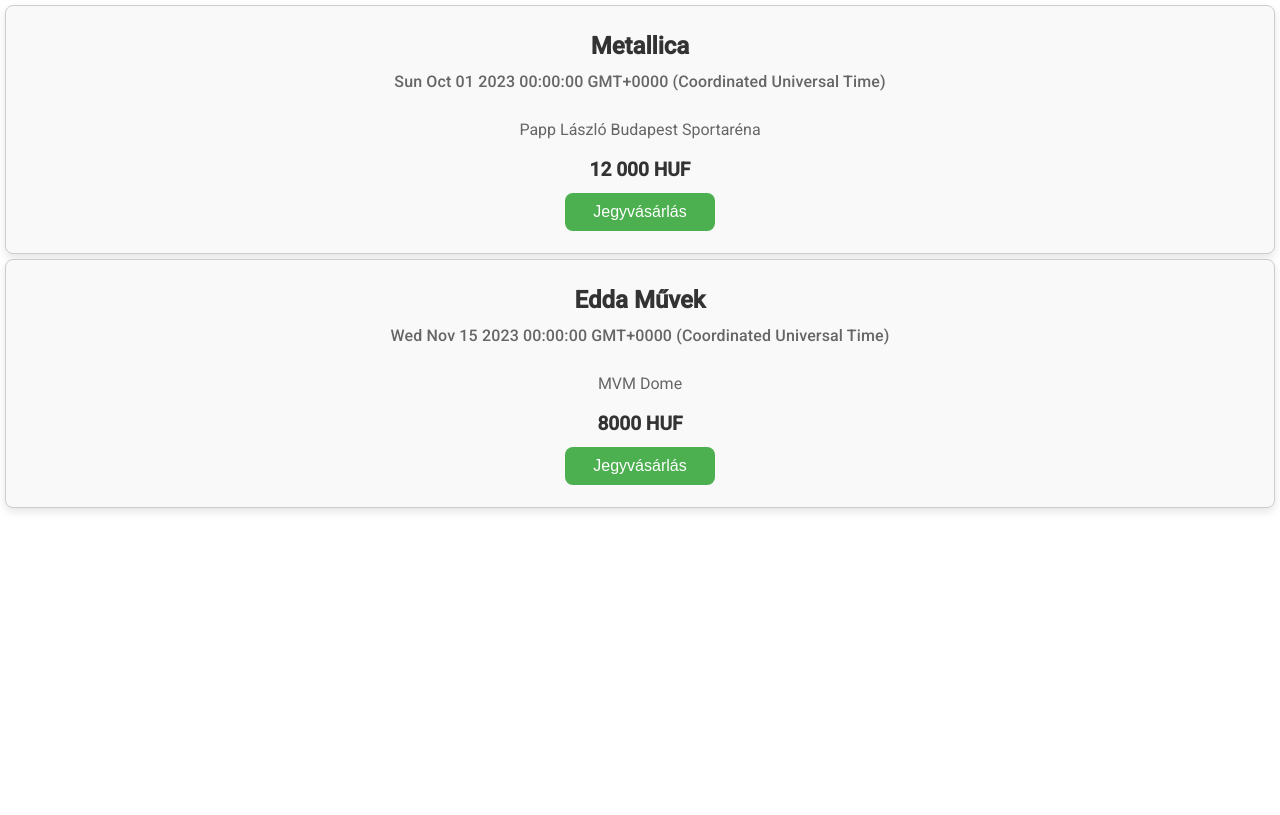
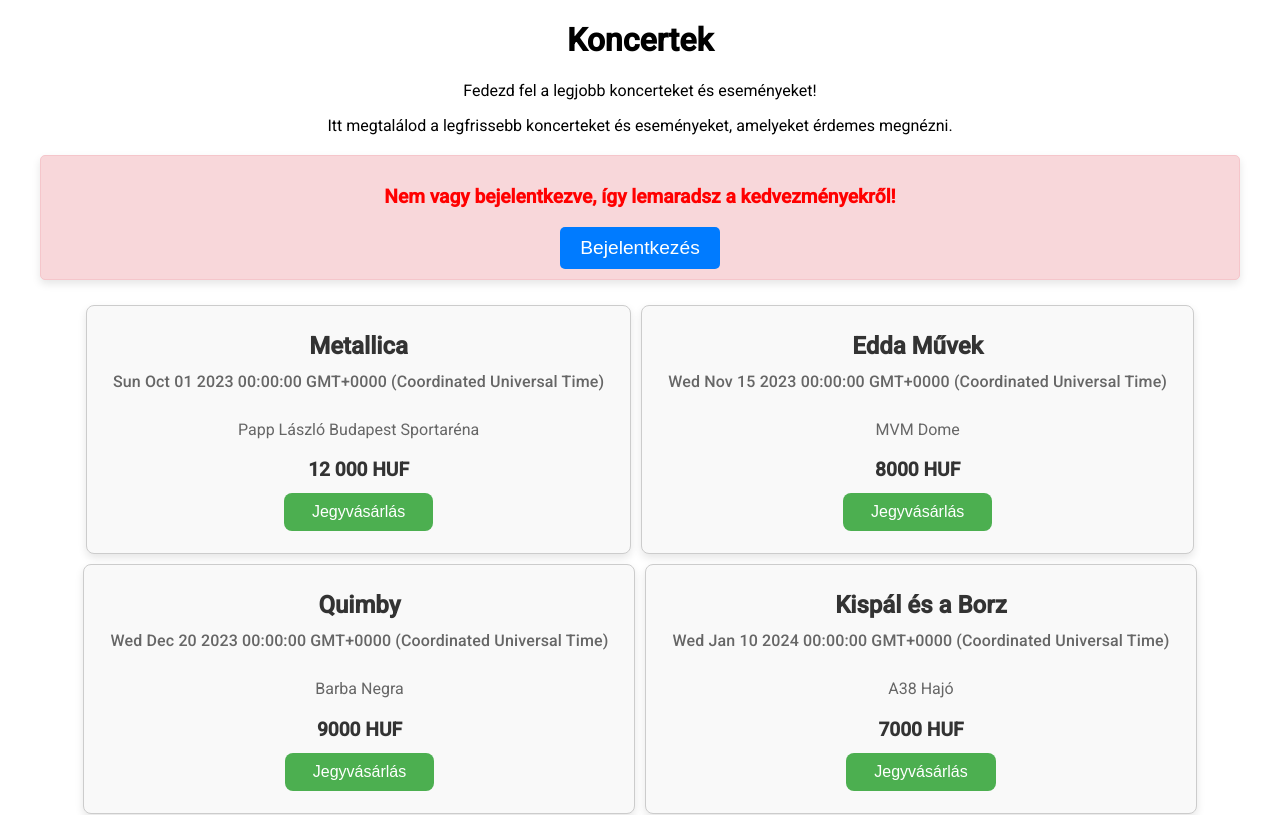
Before and after one commit to Marci0817/webkert-koncertjegy, an Angular app: page / in a window 1280 px wide. Shown: the top 815 px of the page. Built offline with nearby package versions, Linux system fonts and the light colour scheme.

Commit message:
Add more data, better view

```diff
--- a/src/app/app.component.css
+++ b/src/app/app.component.css
@@ -0,0 +1,61 @@
+.concert-list {
+  display: flex;
+  flex-wrap: wrap;
+  justify-content: center;
+  margin: 20px;
+}
+
+.intro {
+  text-align: center;
+  margin: 20px;
+}
+
+.not-logged-in {
+  text-align: center;
+  margin: 20px;
+  font-size: 1.2em;
+  color: #ff0000;
+  font-weight: bold;
+  background-color: #f8d7da;
+  padding: 10px;
+  border-radius: 5px;
+  border: 1px solid #f5c6cb;
+  box-shadow: 0 4px 8px rgba(0, 0, 0, 0.1);
+  transition: transform 0.2s;
+  cursor: pointer;
+}
+
+.logged-in {
+  text-align: center;
+  margin: 20px;
+  font-size: 1.2em;
+  color: #28a745;
+  font-weight: bold;
+  background-color: #d4edda;
+  padding: 10px;
+  border-radius: 5px;
+  border: 1px solid #c3e6cb;
+  box-shadow: 0 4px 8px rgba(0, 0, 0, 0.1);
+}
+
+.login-button {
+  background-color: #007bff;
+  color: white;
+  padding: 10px 20px;
+  border: none;
+  border-radius: 5px;
+  cursor: pointer;
+  font-size: 1em;
+  transition: background-color 0.3s, transform 0.2s;
+}
+
+.logout-button {
+  background-color: #dc3545;
+  color: white;
+  padding: 10px 20px;
+  border: none;
+  border-radius: 5px;
+  cursor: pointer;
+  font-size: 1em;
+  transition: background-color 0.3s, transform 0.2s;
+}
--- a/src/app/app.component.html
+++ b/src/app/app.component.html
@@ -1,8 +1,35 @@
 <router-outlet />
+
+<div class="intro">
+  <h1>Koncertek</h1>
+  <p>Fedezd fel a legjobb koncerteket és eseményeket!</p>
+  <p>
+    Itt megtalálod a legfrissebb koncerteket és eseményeket, amelyeket érdemes
+    megnézni.
+  </p>
+
+  <div *ngIf="isLoggedIn; else notLoggedIn" class="logged-in">
+    <p>Üdvözöljük, ANONYMOUS!</p>
+    <p>Élvezd a kedvezményeket és az exkluzív ajánlatokat!</p>
+    <button mat-button (click)="logout()" class="logout-button">
+      Kijelentkezés
+    </button>
+  </div>
+
+  <ng-template #notLoggedIn>
+    <div class="not-logged-in">
+      <p>Nem vagy bejelentkezve, így lemaradsz a kedvezményekről!</p>
+      <button mat-button (click)="login()" class="login-button">
+        Bejelentkezés
+      </button>
+    </div>
+  </ng-template>
+</div>
 
 <div class="concert-list">
   <app-concert-card
     *ngFor="let concert of concerts"
     [concert]="concert"
+    (ticketPurchased)="onTicketPurchased($event)"
   ></app-concert-card>
 </div>
--- a/src/app/app.component.ts
+++ b/src/app/app.component.ts
@@ -3,7 +3,6 @@
 import { ConcertCardComponent } from './components/concert-card/concert-card.component';
 import Concert from './models/concert.model';
 import { CommonModule } from '@angular/common';
-
 @Component({
   selector: 'app-root',
   imports: [RouterOutlet, ConcertCardComponent, CommonModule],
@@ -12,7 +11,22 @@
   styleUrl: './app.component.css',
 })
 export class AppComponent {
+  isLoggedIn = false;
   title = 'webkert-koncertjegy';
+
+  login() {
+    this.isLoggedIn = true;
+    alert('Bejelentkezve! ( ez csak egy példa )');
+  }
+
+  logout() {
+    this.isLoggedIn = false;
+    alert('Kijelentkezve! ( ez csak egy példa )');
+  }
+
+  onTicketPurchased(concert: Concert) {
+    alert(`Vettél egy jegyet erre: ${concert.name}`);
+  }
 
   concerts: Concert[] = [
     {
@@ -41,5 +55,44 @@
       price: 8000,
       availableTickets: 50,
     },
+    {
+      id: 3,
+      name: 'Quimby',
+      date: new Date('2023-12-20'),
+      location: {
+        name: 'Barba Negra',
+        address: '1117 Budapest, Prielle Kornélia utca 4.',
+        city: 'Budapest',
+      },
+      artistName: 'Quimby',
+      price: 9000,
+      availableTickets: 30,
+    },
+    {
+      id: 4,
+      name: 'Kispál és a Borz',
+      date: new Date('2024-01-10'),
+      location: {
+        name: 'A38 Hajó',
+        address: '1117 Budapest, Petőfi híd, budai hídfő',
+        city: 'Budapest',
+      },
+      artistName: 'Kispál és a Borz',
+      price: 7000,
+      availableTickets: 20,
+    },
+    {
+      id: 5,
+      name: 'Tankcsapda',
+      date: new Date('2024-02-05'),
+      location: {
+        name: 'Főnix Csarnok',
+        address: '4028 Debrecen, Kassai út 26.',
+        city: 'Debrecen',
+      },
+      artistName: 'Tankcsapda',
+      price: 10000,
+      availableTickets: 80,
+    },
   ];
 }
```
